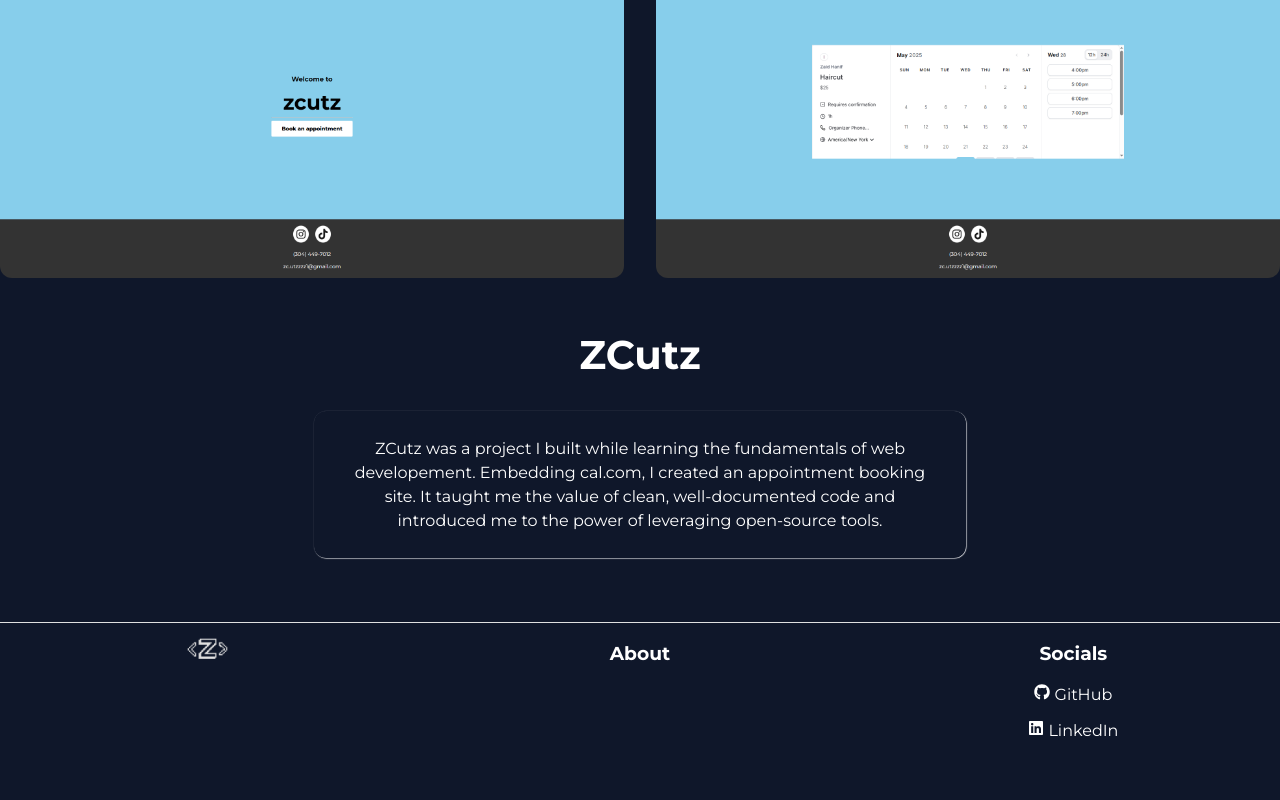
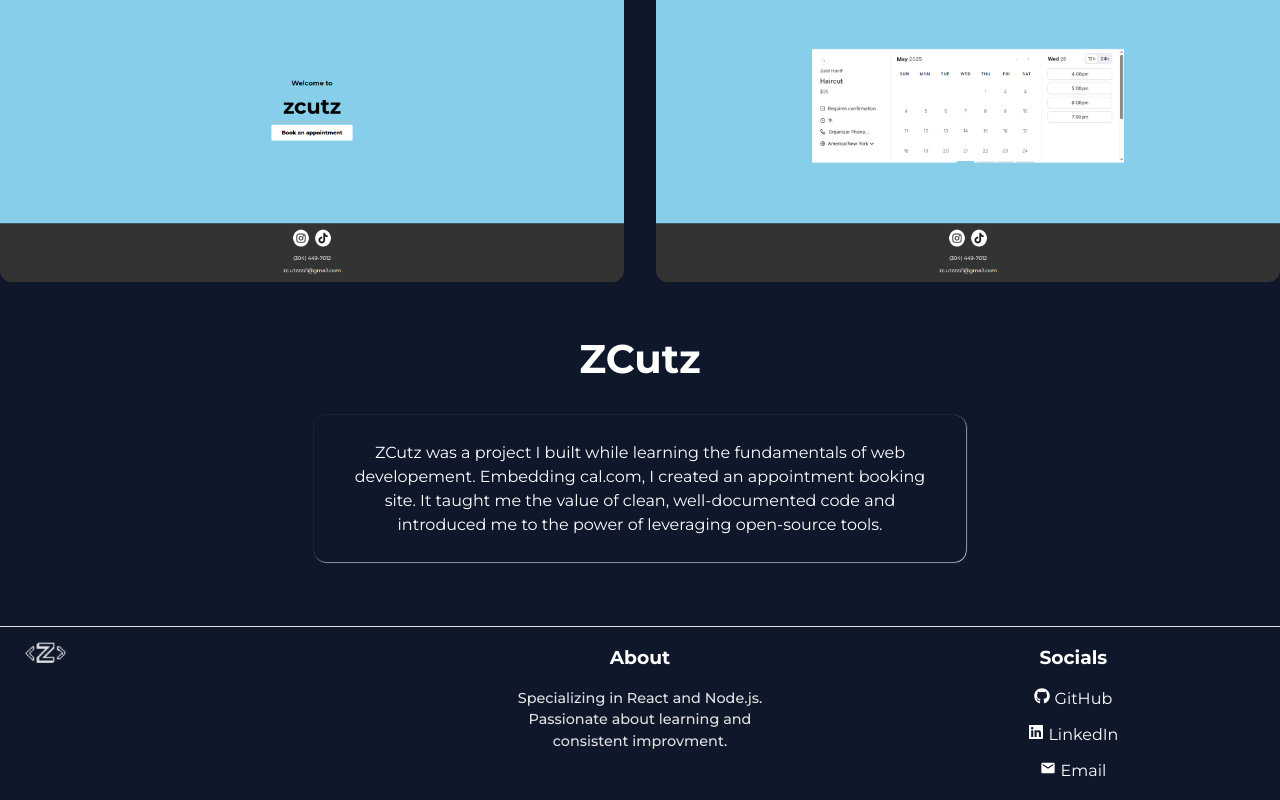
Before and after one commit to zaidhanif1/Portfolio-Website, a React (Vite) app in the folder Portfolio/: page / in a window 1280 px wide. Shown: the part 2092-2892 px from the top of the page. Before the commit the page ends 2852 px from the top, so only its background shows below. Built offline with nearby package versions, Linux system fonts and the light colour scheme.

Commit message:
Fixed some footer issues

```diff
--- a/Portfolio/src/components/Footer/Footer.css
+++ b/Portfolio/src/components/Footer/Footer.css
@@ -17,10 +17,10 @@ footer
 .footer-about > p
 {
     font-size: .9rem;
-    font-weight: 200;
+    font-weight: 500;
     line-height: 1.5;
     color: #E0E0E0;
-    max-width: 800px;
+    max-width: 300px;
     margin: 0px auto 10px auto;
 }
 
@@ -65,6 +65,8 @@ footer
     transition: 0.3s ease;
     border-radius: 50%;
     cursor: pointer;
+    display: flex;
+    margin: auto auto auto 20px;
 
 }
 .footer-logo-btn:hover
--- a/Portfolio/src/components/Footer/Footer.jsx
+++ b/Portfolio/src/components/Footer/Footer.jsx
@@ -28,6 +28,9 @@ export default function Footer()
             </div>
             <div className='footer-about'>
                 <h3>About</h3>
+                <p className = 'footer-p'>Specializing in React and Node.js. Passionate about learning and
+                    consistent improvment.
+                </p>
 
             </div>
             <div className='footer-socials'>
@@ -35,6 +38,7 @@ export default function Footer()
                     <div className="social-links">
                         <a href="https://github.com/zaidhanif1" target='_blank' className='footer-git'>{<FaGithub />} GitHub</a>
                         <a href="https://www.linkedin.com/in/zaidhanif/" target='_blank' className='footer-linkedin'>{<FaLinkedin/>} LinkedIn</a>
+                            <a href="mailto:zah00005@mix.wvu.edu" className= "footer-email" target='_blank'>{<MdEmail />} Email</a>
                     </div>
                 </div>
         </footer>
--- a/Portfolio/src/components/Projects/ByteBistro.jsx
+++ b/Portfolio/src/components/Projects/ByteBistro.jsx
@@ -14,8 +14,12 @@ export default function Projects()
 
 
     <div className='byte-bistro-project'>
+        <a href="https://bytebistro.netlify.app/" target='_blank'>
         <img src={byteBistroOne} alt="ByteBistro Project Image One" className='byte-bistro-one' />
+        </a>
+        <a href="https://bytebistro.netlify.app/" target='_blank'>
         <img src={byteBistroTwo} alt="ByteBistro Project Image Two" className='byte-bistro-two' />
+        </a>
         <h1 className='bytebistro-h1'>ByteBistro</h1>
         <p className='bytebistro-desc'>
             ByteBistro was a project that was created to
```
